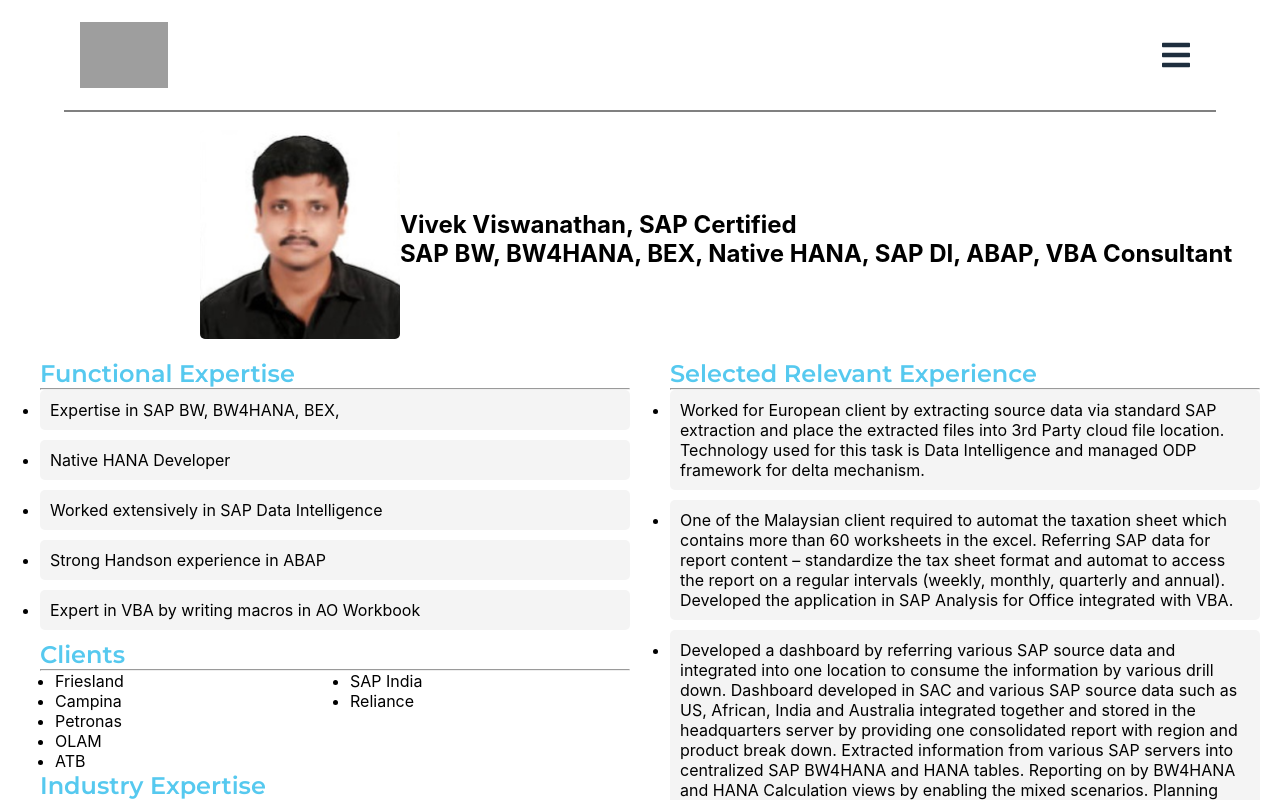
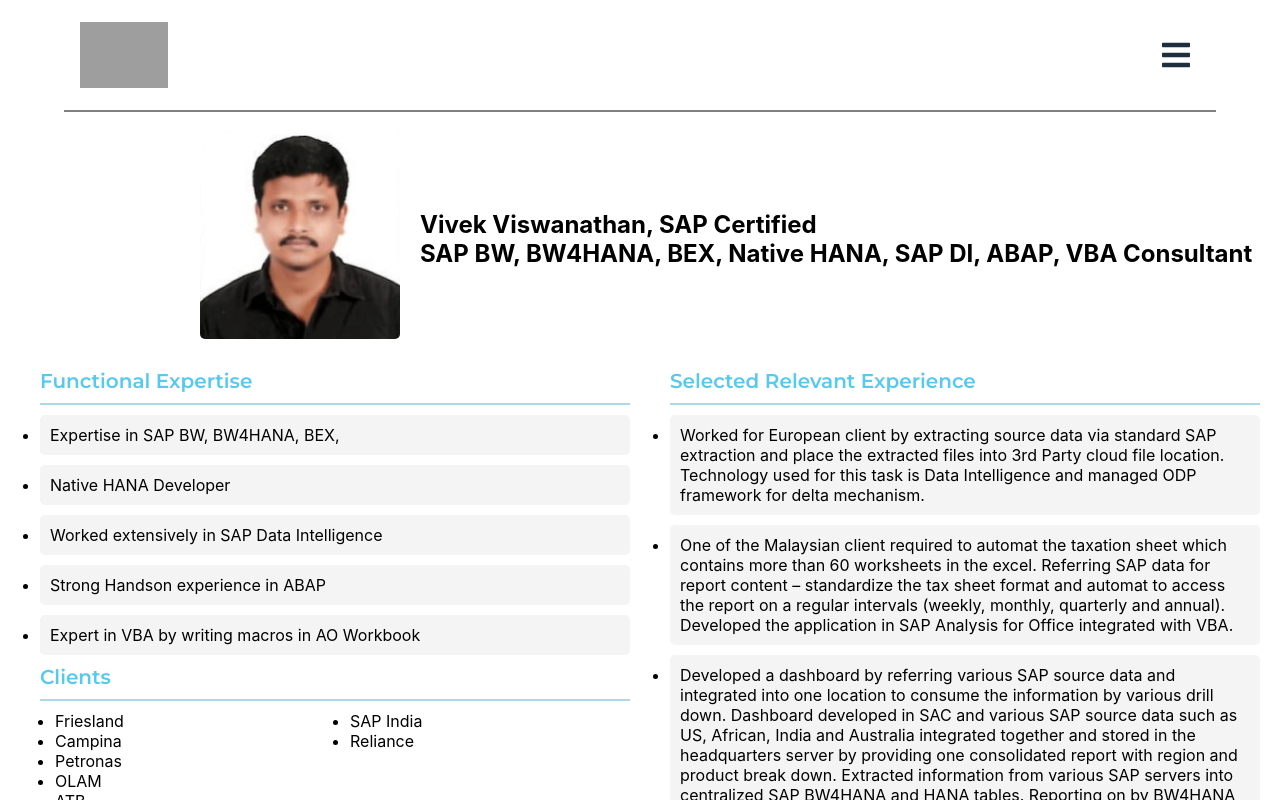
Before and after one commit to VIRAJcHOPADE/Lyndian-Freelance, a React (Create React App) app: page /people/people3 in a window 1280 px wide. Shown: the top 800 px of the page. Built offline with nearby package versions, Linux system fonts and the light colour scheme; grey boxes are pictures that could not be loaded.

Commit message:
update team

```diff
--- a/src/components/Team/teamResume/Vivek.jsx
+++ b/src/components/Team/teamResume/Vivek.jsx
@@ -11,15 +11,15 @@ const Vivek = () => {
           src='/Picture6.png'
           alt='Your Image'
         />
-        <h1 className='centered-heading'>
+        <h1 className='teamh1 centered-heading'>
         Vivek Viswanathan, SAP Certified <br />
         SAP BW, BW4HANA, BEX, Native HANA, SAP DI, ABAP, VBA Consultant
         </h1>
       </div>
       <div className='teamcontainer'>
         <div className='left-column'>
-          <h2>Functional Expertise</h2>
-          <hr /> {/* Add the <hr> tag after <h2> */}
+          <h2 className='teamh2'>Functional Expertise</h2>
+          <hr className='teamhr'/> {/* Add the <hr> tag after <h2> */}
           <ul className='expertise'>
             <li>Expertise in SAP BW, BW4HANA, BEX,</li>
             <li>Native HANA Developer</li>
@@ -27,8 +27,8 @@ const Vivek = () => {
             <li>Strong Handson experience in ABAP</li>
             <li>Expert in VBA by writing macros in AO Workbook</li>
           </ul>
-          <h2>Clients</h2>
-          <hr /> {/* Add the <hr> tag after <h2> */}
+          <h2 className='teamh2'>Clients</h2>
+          <hr className='teamhr'/> {/* Add the <hr> tag after <h2> */}
           <div className='clients-flex'>
             <ul className='column'>
               <li>Friesland</li>
@@ -42,8 +42,8 @@ const Vivek = () => {
               <li>Reliance</li>
             </ul>
           </div>
-          <h2>Industry Expertise</h2>
-          <hr />
+          <h2 className='teamh2'>Industry Expertise</h2>
+          <hr className='teamhr'/>
           <ul className='industry'>
             <li>Sales</li>
             <li>Finance</li>
@@ -53,8 +53,8 @@ const Vivek = () => {
           </ul>
         </div>
         <div className='right-column'>
-          <h2>Selected Relevant Experience</h2>
-          <hr />
+          <h2 className='teamh2'>Selected Relevant Experience</h2>
+          <hr className='teamhr'/>
           <ul className='experience'>
             <li>
             Worked for European client by extracting source data via standard SAP extraction and place the extracted files into 3rd Party cloud file location. Technology used for this task is Data Intelligence and managed ODP framework for delta mechanism.
```
